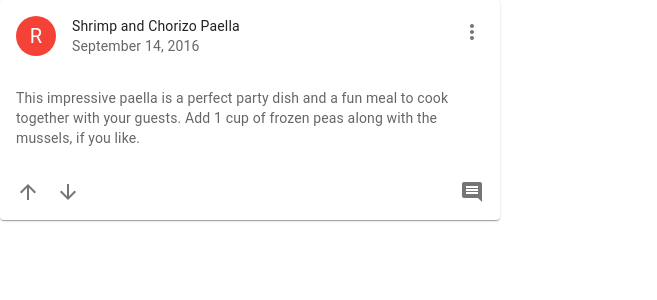
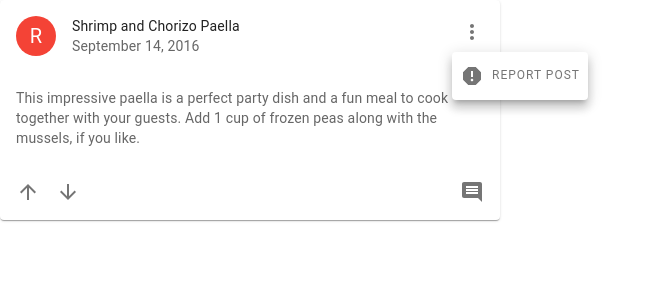
Before and after one commit to ujjwal-shekhar/Grediit-MERN-Clone, a React (Create React App) app in the folder client/: page /subgreddiits/sample in a window 1280 px wide. Both pictures are taken after a click on the button 472 px from the left and 32 px from the top of the page. Shown: the top 300 px of the page, without its empty margins (0-657 px from the left). Built offline with nearby package versions, Linux system fonts and the light colour scheme.

Commit message:
Added report button on front end

```diff
--- a/client/src/Components/Posts/PostCard.jsx
+++ b/client/src/Components/Posts/PostCard.jsx
@@ -20,6 +20,8 @@ import Popover from '@mui/material/Popover';
 import Comment from './Comments';
 import AddCommentIcon from '@mui/icons-material/AddComment';
 import Fade from '@mui/material/Fade';
+import Stack from '@mui/material/Stack';
+import ReportIcon from '@mui/icons-material/Report';
 
 const ExpandMore = styled((props) => {
   const { expand, ...other } = props;
@@ -42,6 +44,7 @@ export default function RecipeReviewCard() {
 
   const handleClick = (event) => {
     setAnchorEl(event.currentTarget);
+    console.log(Boolean(anchorEl));
     console.log("clicked settings")
   };
 
@@ -62,11 +65,13 @@ export default function RecipeReviewCard() {
             </Avatar>
           }
           action={
+            <>
             <IconButton aria-label="settings" onClick={handleClick}>
-              <MoreVertIcon >
+              <MoreVertIcon />
+            </IconButton>
               <Popover
                 id={id}
-                  open={open}
+                open={Boolean(anchorEl)}
                 anchorEl={anchorEl}
                 onClose={handleClose}
                 anchorOrigin={{
@@ -74,10 +79,14 @@ export default function RecipeReviewCard() {
                   horizontal: 'left',
                 }}
                 >
-                  <Typography sx={{ p: 2 }}>The content of the Popover.</Typography>
+                <Stack spacing={2}>
+                  <IconButton aria-label="Report">
+                    <ReportIcon />
+                    <Typography variant='overline' sx={{marginLeft : 1}}>Report Post</Typography>
+                  </IconButton>
+                </Stack>
               </Popover>
-              </MoreVertIcon>
-            </IconButton>
+              </>
           }
           title="Shrimp and Chorizo Paella"
           subheader="September 14, 2016"
--- a/client/src/Components/Subgreddiits/SubgreddiitCreateForm.jsx
+++ b/client/src/Components/Subgreddiits/SubgreddiitCreateForm.jsx
@@ -35,7 +35,6 @@ function CreateSGForm({ creator }) {
       "description": description,
       "creatorID": creator._id
     }
-
 
     axios.post('http://localhost:8080/subgreddiits/create', JSON.stringify(formData), {
       headers: {
```
Lines whose indentation alone changed are shown as unchanged.
